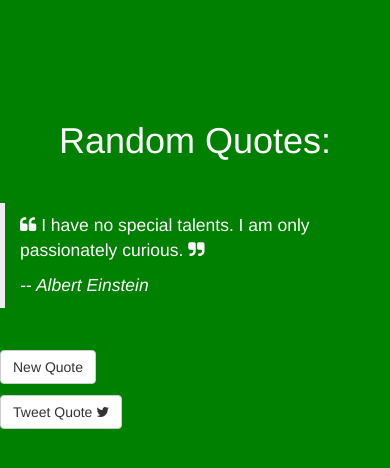
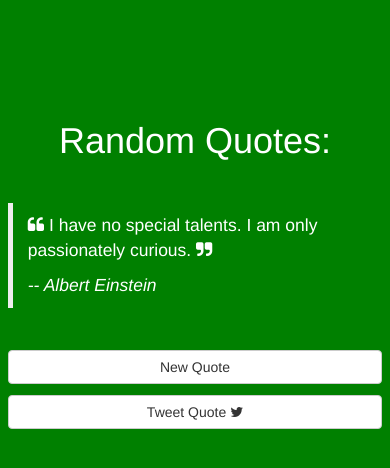
Before and after one commit to eoja82/Random-Quote-Generator, a website with bundled scripts: page views/index.html in a window 390 px wide. Built offline with nearby package versions, Linux system fonts and the light colour scheme.

Commit message:
responsive style edit for buttons

```diff
--- a/public/randomQuotes.js
+++ b/public/randomQuotes.js
@@ -58,7 +58,7 @@ var Presentational = function (_React$Component) {
             { "class": "text-center col-md-6" },
             "Random Quotes:"
           ),
-          React.createElement("h1", { "class": "col-md-3" })
+          React.createElement("h1", { "class": "col-sm-3" })
         ),
         React.createElement(
           "div",
@@ -96,14 +96,11 @@ var Presentational = function (_React$Component) {
           ),
           React.createElement("p", { "class": "col-md-2" }),
           React.createElement(
-            "a",
-            { id: "tweet-quote", href: "http://twitter.com/intent/tweet", onClick: this.sendTweet, "class": "text-right" },
-            React.createElement(
-              "button",
-              { "class": "btn btn-default col-md-2" },
-              "Tweet Quote ",
-              React.createElement("i", { "class": "fa fa-twitter" })
-            )
+            "button",
+            { "class": "btn btn-default col-md-2", onClick: this.sendTweet },
+            React.createElement("a", { id: "tweet-quote", href: "http://twitter.com/intent/tweet", "class": "text-right" }),
+            "Tweet Quote ",
+            React.createElement("i", { "class": "fa fa-twitter" })
           ),
           React.createElement("p", { "class": "col-md-3" })
         )
--- a/public/style.css
+++ b/public/style.css
@@ -1,4 +1,13 @@
-body {background-color: green; color: white;}
+body {
+  background-color: green; color: white;
+}
 #quote-box {
   margin-top: 80px;
+  margin-left: 2%;
+  margin-right: 2%;
 }
+@media only screen and (max-width: 576px) {
+  button {
+    width: 100%;
+  }
+}
--- a/src/randomQuotes.js
+++ b/src/randomQuotes.js
@@ -29,7 +29,7 @@ class Presentational extends React.Component {
         <div class="row">
           <h1 class="col-md-3"></h1>
           <h1 class="text-center col-md-6">Random Quotes:</h1>
-          <h1 class="col-md-3"></h1>
+          <h1 class="col-sm-3"></h1>
         </div>
         <div class="row">
           <p class="col-md-3"></p>
@@ -43,7 +43,7 @@ class Presentational extends React.Component {
           <p class="col-md-3"></p>
           <button id="new-quote" class="btn btn-default col-md-2" onClick={this.newQuote}>New Quote</button>
           <p class="col-md-2"></p>
-          <a id="tweet-quote" href="http://twitter.com/intent/tweet" onClick={this.sendTweet} class="text-right"><button class="btn btn-default col-md-2">Tweet Quote <i class="fa fa-twitter"></i></button></a>
+          <button class="btn btn-default col-md-2" onClick={this.sendTweet}><a id="tweet-quote" href="http://twitter.com/intent/tweet" class="text-right"></a>Tweet Quote <i class="fa fa-twitter"></i></button>
           <p class="col-md-3"></p>
         </div>
       </div>
```
